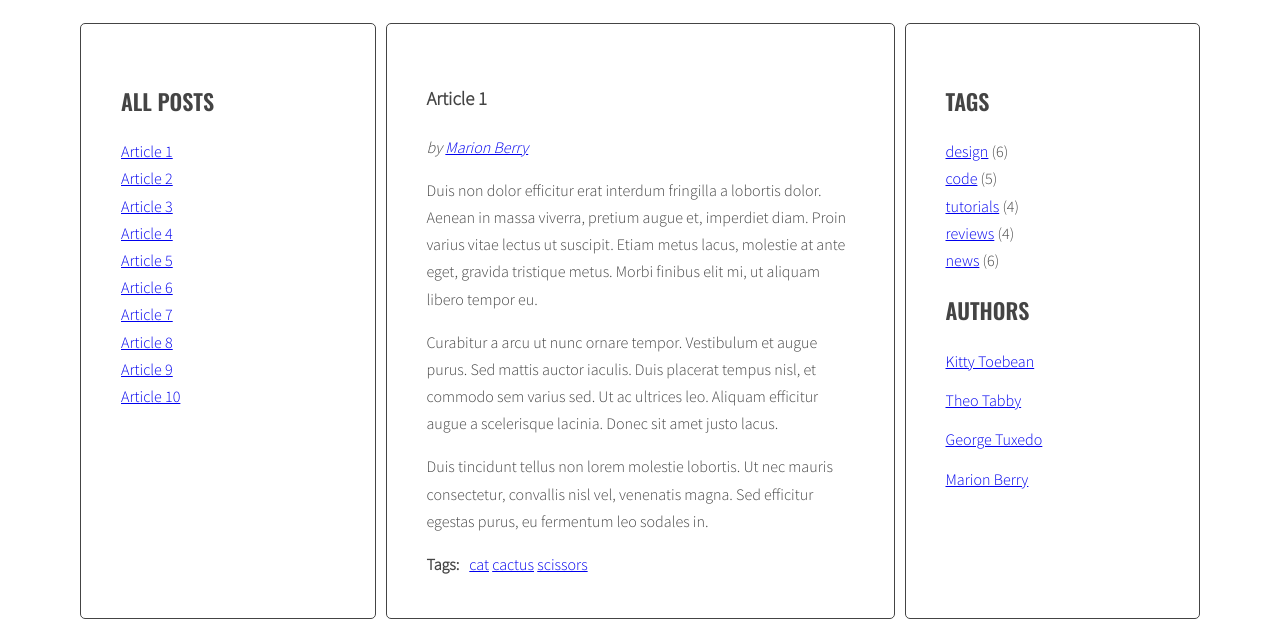
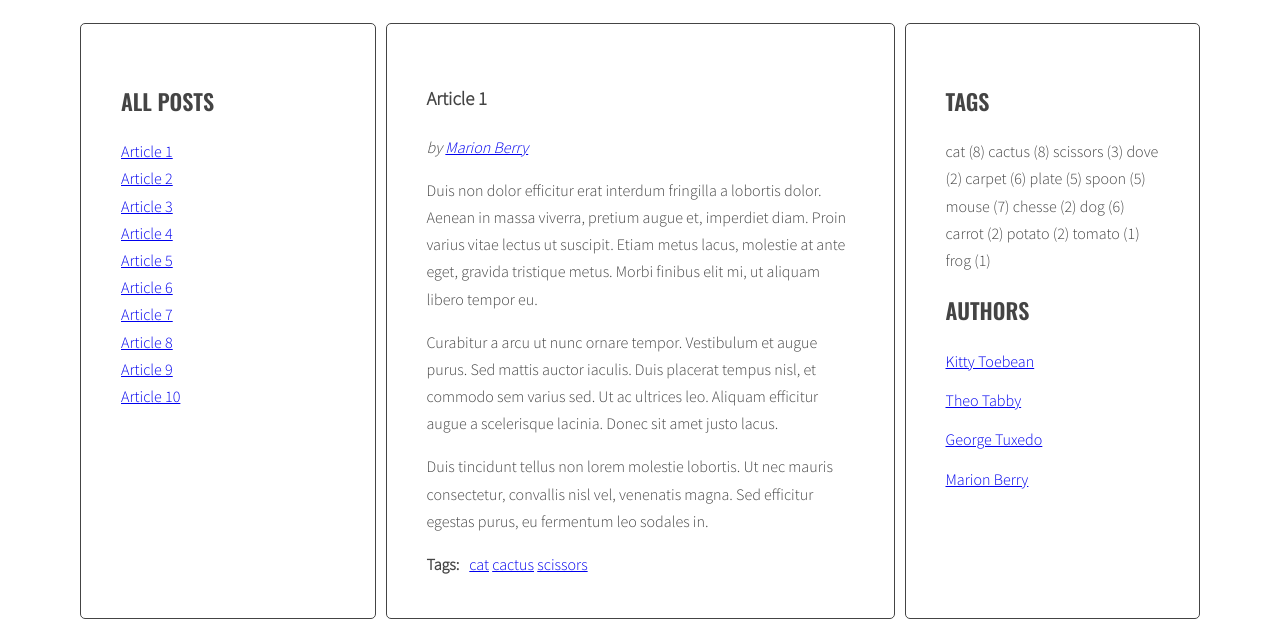
Before and after one commit to MichalWiaderkowicz/javascript-blog, a website: page index.html in a window 1280 px wide. Shown: the part 220-847 px from the top of the page. Drawn offline with nearby package versions, Linux system fonts and the light colour scheme.

Commit message:
generate code of a tag

```diff
--- a/index.html
+++ b/index.html
@@ -157,13 +157,7 @@
           </section>
           <aside class="sidebar">
             <h2 class="section-title">Tags</h2>
-            <ul class="list tags">
-              <li><a href="#">design</a> <span>(6)</span></li>
-              <li><a href="#">code</a> <span>(5)</span></li>
-              <li><a href="#">tutorials</a> <span>(4)</span></li>
-              <li><a href="#">reviews</a> <span>(4)</span></li>
-              <li><a href="#">news</a> <span>(6)</span></li>
-            </ul>
+            <ul class="list tags"></ul>
             <h2 class="section-title">Authors</h2>
             <ul class="list authors">
               <li>
--- a/js/script.js
+++ b/js/script.js
@@ -34,7 +34,8 @@ const optArticleSelector = '.post',
   optTitleSelector = '.post-title',
   optTitleListSelector = '.titles',
   optArticleTagsSelector = '.post-tags .list',
-  optArticleAuthorSelector = 'p.post-author';
+  optArticleAuthorSelector = 'p.post-author',
+  optTagsListSelector = '.tags.list';
 
 const generateTitleLinks = function(customSelector = ''){
 
@@ -74,6 +75,8 @@ const generateTitleLinks = function(customSelector = ''){
 generateTitleLinks();
 
 const generateTags = function(){
+  /* [NEW] create a new variable allTags with an empty object */
+  let allTags = {};
   /* find all articles */
   const articles = document.querySelectorAll(optArticleSelector);
   /* START LOOP: for every article: */
@@ -96,6 +99,13 @@ const generateTags = function(){
       console.log(linkHTML);
       /* add generated code to html variable */
       html = html + linkHTML;
+      /* [NEW] check if this link is NOT already in allTags */
+      if(!allTags[tag]){
+        /* [NEW] add generated code to allTags object */
+        allTags[tag] = 1;
+      } else {
+        allTags[tag]++;
+      }
     /* END LOOP: for each tag */
     }
     /* insert HTML of all the links into the tags wrapper */
@@ -104,6 +114,21 @@ const generateTags = function(){
     console.log(tagLinks);
   /* END LOOP: for every article: */
   }
+  /* [NEW] find list of tags in right column */
+  const tagList = document.querySelector(optTagsListSelector);
+  /* [NEW] add html from allTags to tagList */
+  //tagList.innerHTML = allTags.join(' ');
+  //console.log(allTags);
+  /* [NEW] create variable for all links HTML code */
+  let allTagsHTML = '';
+  /* [NEW] START LOOP: for each tag in allTags: */
+  for(let tag in allTags){
+  /* [NEW] generate code of a link and add it to allTagsHTML */
+    allTagsHTML += tag + ' (' + allTags[tag] + ') ';
+  /* [NEW] END LOOP: for each tag in allTags: */
+  }
+  /*[NEW] add HTML from allTagsHTML to tagList */
+  tagList.innerHTML = allTagsHTML;
 };
 
 generateTags();
```
